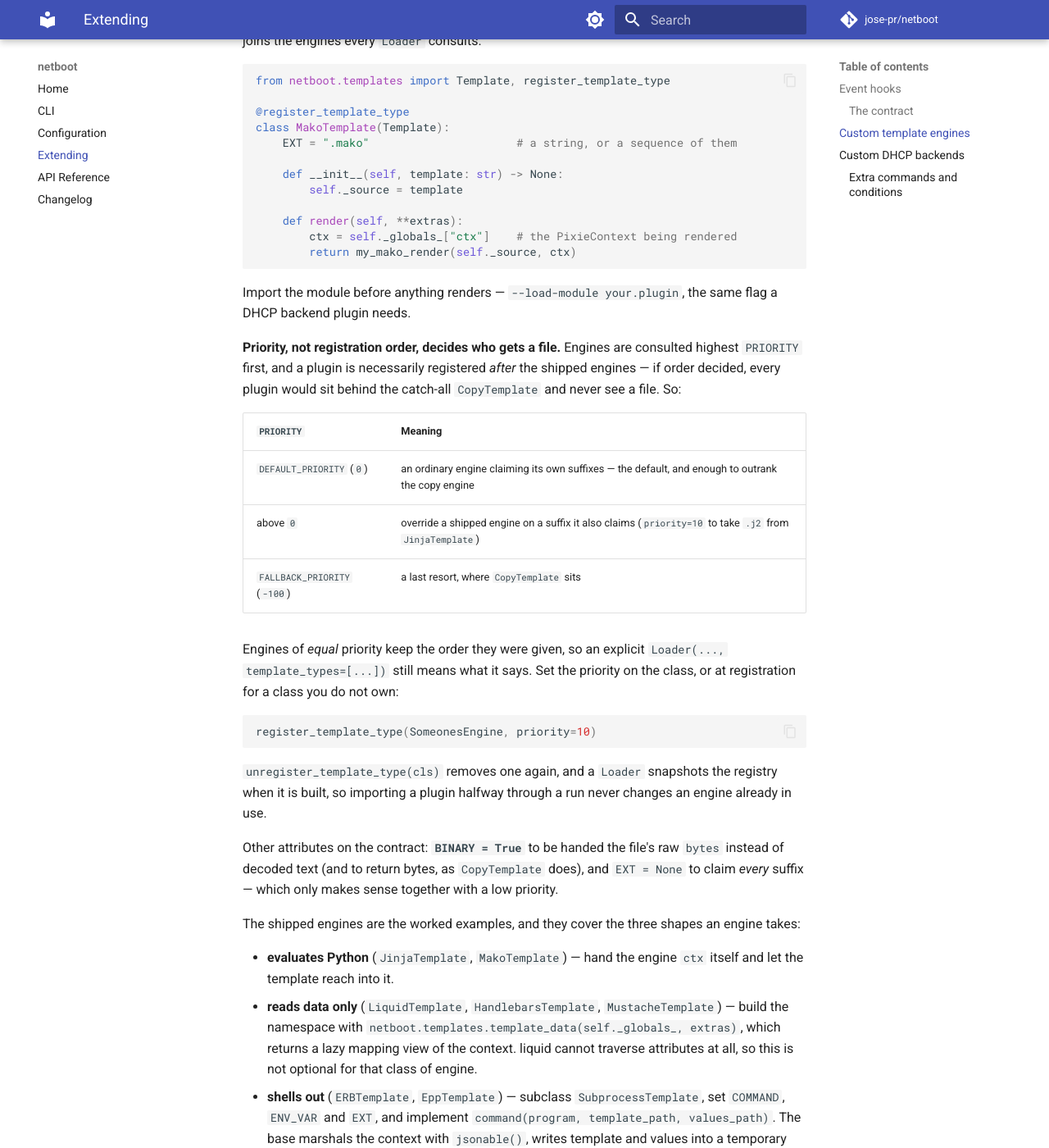
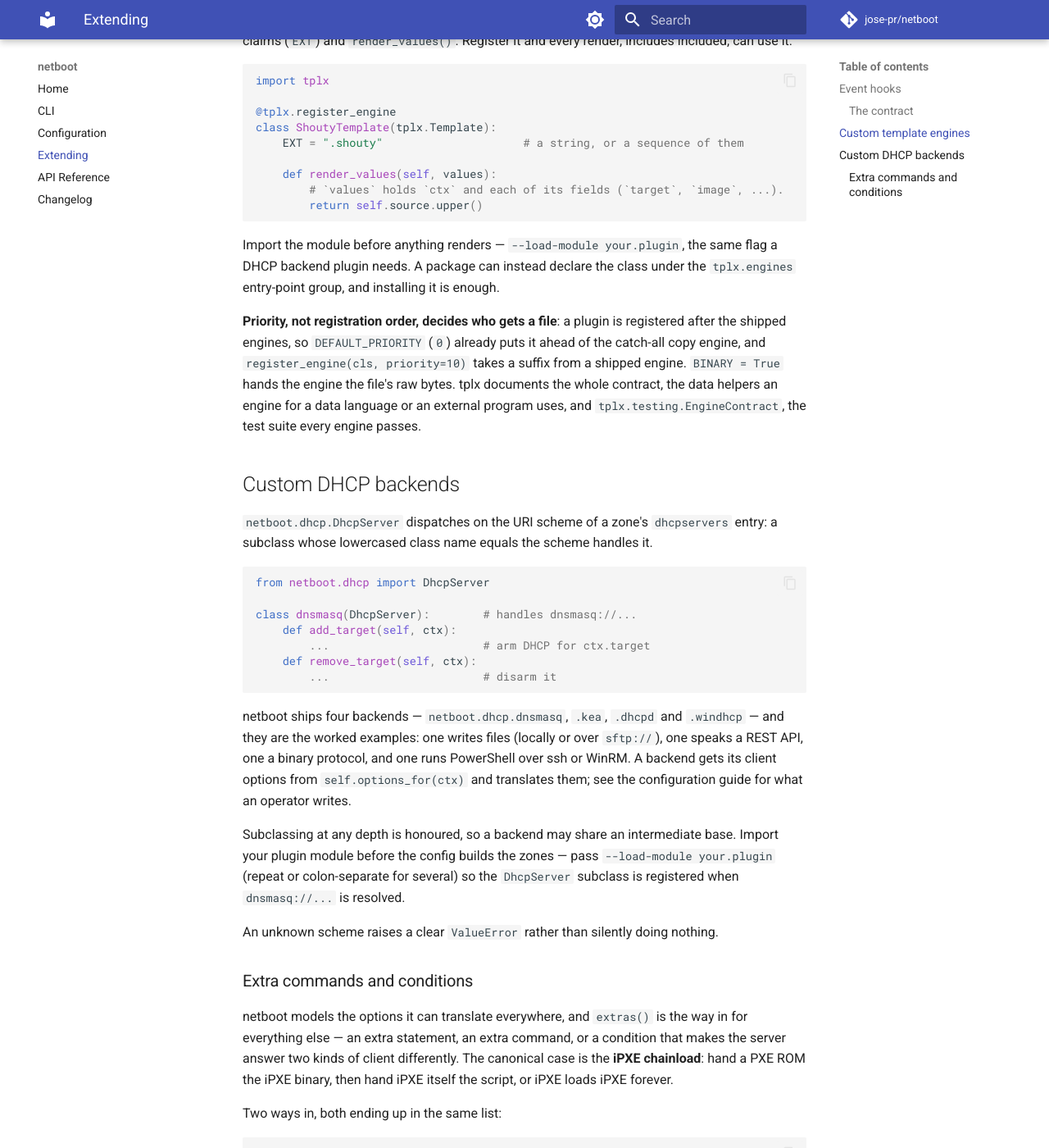
Before and after one commit to jose-pr/netboot, an MkDocs documentation site: the page built from docs/extending.md, in a window 1280 px wide and 1400 px high, scrolled down 1245 px. Shown: the whole window at 82% size. Built offline with MkDocs 1.6.1 and Material for MkDocs 9.7.7, drawn with Linux system fonts in a browser that asks for light colours; comment, search, counter and statistics services are not loaded; some of the changed text lies outside the part shown.

Commit message:
docs: templates are rendered by tplx; network values come from netimps

````diff
--- a/docs/extending.md
+++ b/docs/extending.md
@@ -49,76 +49,33 @@ def only_on_lookup(event, netboot, value, kwargs):
 
 ## Custom template engines
 
-An engine is a class with two things: the suffixes it claims (`EXT`) and
-`render()`. Register it and it joins the engines every `Loader` consults.
+Templates are rendered by [`tplx`](https://jose-pr.github.io/tplx/), so an engine
+is a `tplx.Template` subclass: the suffixes it claims (`EXT`) and
+`render_values()`. Register it and every render, includes included, can use it.
 
 ```python
-from netboot.templates import Template, register_template_type
+import tplx
 
-@register_template_type
-class MakoTemplate(Template):
-    EXT = ".mako"                      # a string, or a sequence of them
+@tplx.register_engine
+class ShoutyTemplate(tplx.Template):
+    EXT = ".shouty"                     # a string, or a sequence of them
 
-    def __init__(self, template: str) -> None:
-        self._source = template
-
-    def render(self, **extras):
-        ctx = self._globals_["ctx"]    # the PixieContext being rendered
-        return my_mako_render(self._source, ctx)
+    def render_values(self, values):
+        # `values` holds `ctx` and each of its fields (`target`, `image`, ...).
+        return self.source.upper()
 ```
 
 Import the module before anything renders — `--load-module your.plugin`, the same
-flag a DHCP backend plugin needs.
+flag a DHCP backend plugin needs. A package can instead declare the class under
+the `tplx.engines` entry-point group, and installing it is enough.
 
-**Priority, not registration order, decides who gets a file.** Engines are
-consulted highest `PRIORITY` first, and a plugin is necessarily registered
-*after* the shipped engines — if order decided, every plugin would sit behind the
-catch-all `CopyTemplate` and never see a file. So:
-
-| `PRIORITY` | Meaning |
-| ---------- | ------- |
-| `DEFAULT_PRIORITY` (`0`) | an ordinary engine claiming its own suffixes — the default, and enough to outrank the copy engine |
-| above `0` | override a shipped engine on a suffix it also claims (`priority=10` to take `.j2` from `JinjaTemplate`) |
-| `FALLBACK_PRIORITY` (`-100`) | a last resort, where `CopyTemplate` sits |
-
-Engines of *equal* priority keep the order they were given, so an explicit
-`Loader(..., template_types=[...])` still means what it says. Set the priority on
-the class, or at registration for a class you do not own:
-
-```python
-register_template_type(SomeonesEngine, priority=10)
-```
-
-`unregister_template_type(cls)` removes one again, and a `Loader` snapshots the
-registry when it is built, so importing a plugin halfway through a run never
-changes an engine already in use.
-
-Other attributes on the contract: **`BINARY = True`** to be handed the file's raw
-`bytes` instead of decoded text (and to return bytes, as `CopyTemplate` does),
-and `EXT = None` to claim *every* suffix — which only makes sense together with a
-low priority.
-
-The shipped engines are the worked examples, and they cover the three shapes an
-engine takes:
-
-- **evaluates Python** (`JinjaTemplate`, `MakoTemplate`) — hand the engine `ctx`
-  itself and let the template reach into it.
-- **reads data only** (`LiquidTemplate`, `HandlebarsTemplate`,
-  `MustacheTemplate`) — build the namespace with
-  `netboot.templates.template_data(self._globals_, extras)`, which returns a lazy
-  mapping view of the context. liquid cannot traverse attributes at all, so this
-  is not optional for that class of engine.
-- **shells out** (`ERBTemplate`, `EppTemplate`) — subclass
-  `SubprocessTemplate`, set `COMMAND`, `ENV_VAR` and `EXT`, and implement
-  `command(program, template_path, values_path)`. The base marshals the context
-  with `jsonable()`, writes template and values into a temporary directory, runs
-  the program with a timeout, and turns a non-zero exit into a
-  `TemplateEngineError` carrying the program's own stderr.
-
-An engine that needs an optional library imports it in a helper, not at module
-scope, and raises `ImportError` naming the extra — that way the class can be
-registered unconditionally, and a file it claims reports what is missing rather
-than falling through to the copy engine.
+**Priority, not registration order, decides who gets a file**: a plugin is
+registered after the shipped engines, so `DEFAULT_PRIORITY` (`0`) already puts it
+ahead of the catch-all copy engine, and `register_engine(cls, priority=10)` takes
+a suffix from a shipped engine. `BINARY = True` hands the engine the file's raw
+bytes. tplx documents the whole contract, the data helpers an engine for a data
+language or an external program uses, and `tplx.testing.EngineContract`, the
+test suite every engine passes.
 
 ## Custom DHCP backends
 
````
Also changed, not shown: AGENTS.md (+6 -5 lines), README.md (+5 -5 lines), docs/api.md (+2 -21 lines), docs/configuration.md (+29 -27 lines), docs/index.md (+1 -2 lines).
